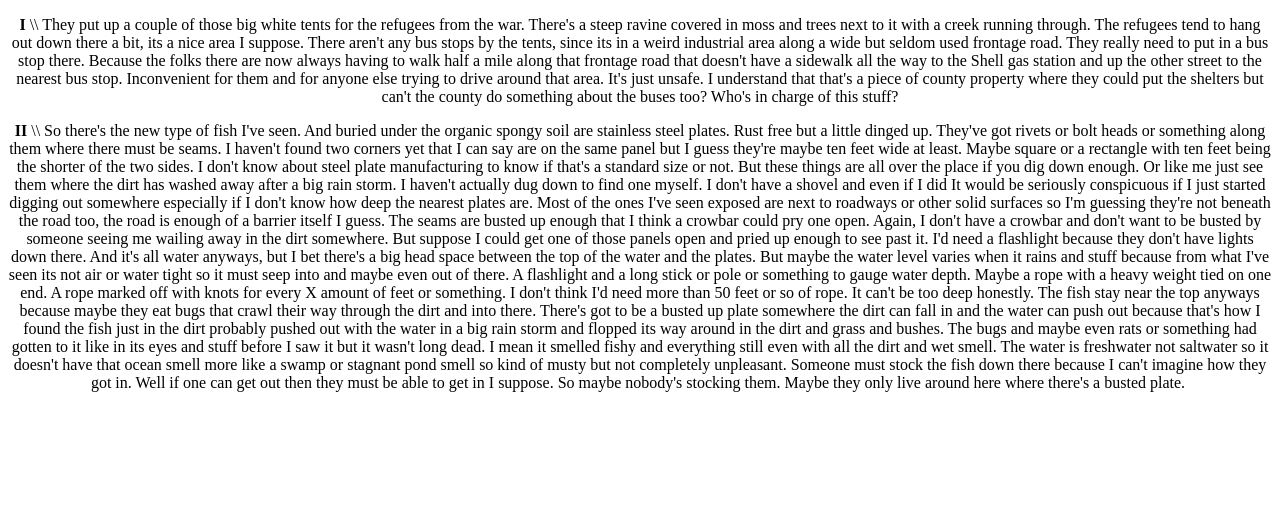
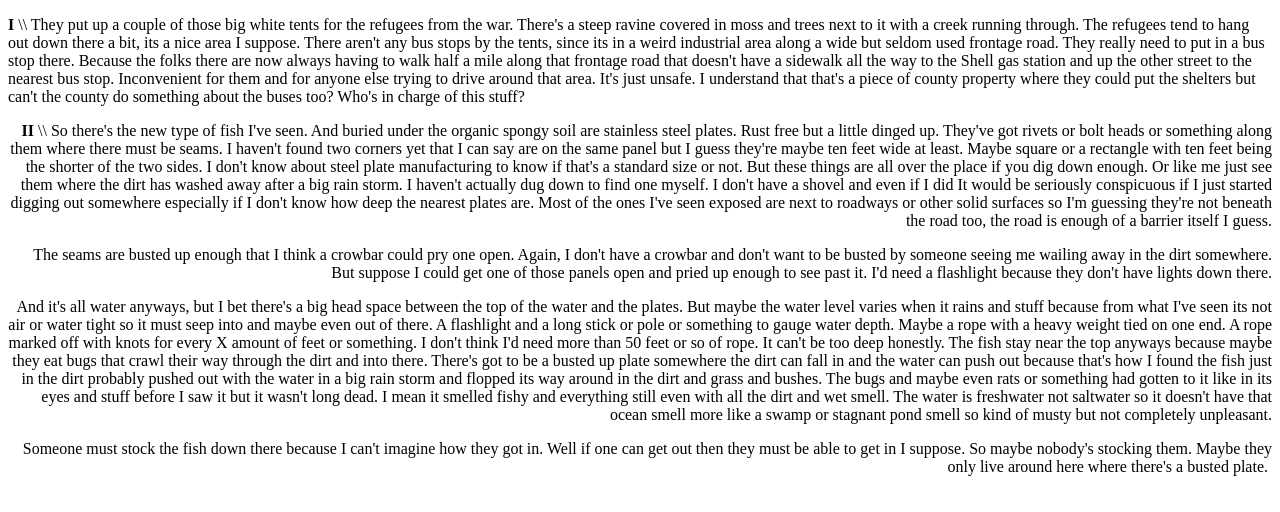
Before and after one commit to grafine-sextant/grafine-sextant.github.io, a plain HTML site: page valley/valley1.html in a window 1280 px wide. Drawn offline with Linux system fonts and the light colour scheme.

Commit message:
Update valley1.html

```diff
--- a/valley/valley1.html
+++ b/valley/valley1.html
@@ -5,15 +5,15 @@
     <title>valley</title>
   </head>
   <body>
-<div align="center">
+<div align="left">
       <p><strong>I</strong> \\ They put up a couple of those big white tents for the refugees from the war. There's a steep ravine covered in moss and trees next to it with a creek running through. The refugees tend to hang out down there a bit, its a nice area I suppose. There aren't any bus stops by the tents, since its in a weird industrial area along a wide but seldom used frontage road. They really need to put in a bus stop there. Because the folks there are now always having to walk half a mile along that frontage road that doesn't have a sidewalk all the way to the Shell gas station and up the other street to the nearest bus stop. Inconvenient for them and for anyone else trying to drive around that area. It's just unsafe. I understand that that's a piece of county property where they could put the shelters but can't the county do something about the buses too? Who's in charge of this stuff?
 </p>
     </div>
-        <div align="center">
-<p><strong>II</strong> \\ So there's the new type of fish I've seen. And buried under the organic spongy soil are stainless steel plates. Rust free but a little dinged up. They've got rivets or bolt heads or something along them where there must be seams. I haven't found two corners yet that I can say are on the same panel but I guess they're maybe ten feet wide at least. Maybe square or a rectangle with ten feet being the shorter of the two sides. I don't know about steel plate manufacturing to know if that's a standard size or not. But these things are all over the place if you dig down enough. Or like me just see them where the dirt has washed away after a big rain storm. I haven't actually dug down to find one myself. I don't have a shovel and even if I did It would be seriously conspicuous if I just started digging out somewhere especially if I don't know how deep the nearest plates are. Most of the ones I've seen exposed are next to roadways or other solid surfaces so I'm guessing they're not beneath the road too, the road is enough of a barrier itself I guess.
-The seams are busted up enough that I think a crowbar could pry one open. Again, I don't have a crowbar and don't want to be busted by someone seeing me wailing away in the dirt somewhere. But suppose I could get one of those panels open and pried up enough to see past it. I'd need a flashlight because they don't have lights down there.
-And it's all water anyways, but I bet there's a big head space between the top of the water and the plates. But maybe the water level varies when it rains and stuff because from what I've seen its not air or water tight so it must seep into and maybe even out of there. A flashlight and a long stick or pole or something to gauge water depth. Maybe a rope with a heavy weight tied on one end. A rope marked off with knots for every X amount of feet or something. I don't think I'd need more than 50 feet or so of rope. It can't be too deep honestly. The fish stay near the top anyways because maybe they eat bugs that crawl their way through the dirt and into there. There's got to be a busted up plate somewhere the dirt can fall in and the water can push out because that's how I found the fish just in the dirt probably pushed out with the water in a big rain storm and flopped its way around in the dirt and grass and bushes. The bugs and maybe even rats or something had gotten to it like in its eyes and stuff before I saw it but it wasn't long dead. I mean it smelled fishy and everything still even with all the dirt and wet smell. The water is freshwater not saltwater so it doesn't have that ocean smell more like a swamp or stagnant pond smell so kind of musty but not completely unpleasant.
-Someone must stock the fish down there because I can't imagine how they got in. Well if one can get out then they must be able to get in I suppose. So maybe nobody's stocking them. Maybe they only live around here where there's a busted plate.
+        <div align="right">
+<p><strong>II</strong> \\ So there's the new type of fish I've seen. And buried under the organic spongy soil are stainless steel plates. Rust free but a little dinged up. They've got rivets or bolt heads or something along them where there must be seams. I haven't found two corners yet that I can say are on the same panel but I guess they're maybe ten feet wide at least. Maybe square or a rectangle with ten feet being the shorter of the two sides. I don't know about steel plate manufacturing to know if that's a standard size or not. But these things are all over the place if you dig down enough. Or like me just see them where the dirt has washed away after a big rain storm. I haven't actually dug down to find one myself. I don't have a shovel and even if I did It would be seriously conspicuous if I just started digging out somewhere especially if I don't know how deep the nearest plates are. Most of the ones I've seen exposed are next to roadways or other solid surfaces so I'm guessing they're not beneath the road too, the road is enough of a barrier itself I guess.</p>
+<p>The seams are busted up enough that I think a crowbar could pry one open. Again, I don't have a crowbar and don't want to be busted by someone seeing me wailing away in the dirt somewhere. But suppose I could get one of those panels open and pried up enough to see past it. I'd need a flashlight because they don't have lights down there. </p>
+<p>And it's all water anyways, but I bet there's a big head space between the top of the water and the plates. But maybe the water level varies when it rains and stuff because from what I've seen its not air or water tight so it must seep into and maybe even out of there. A flashlight and a long stick or pole or something to gauge water depth. Maybe a rope with a heavy weight tied on one end. A rope marked off with knots for every X amount of feet or something. I don't think I'd need more than 50 feet or so of rope. It can't be too deep honestly. The fish stay near the top anyways because maybe they eat bugs that crawl their way through the dirt and into there. There's got to be a busted up plate somewhere the dirt can fall in and the water can push out because that's how I found the fish just in the dirt probably pushed out with the water in a big rain storm and flopped its way around in the dirt and grass and bushes. The bugs and maybe even rats or something had gotten to it like in its eyes and stuff before I saw it but it wasn't long dead. I mean it smelled fishy and everything still even with all the dirt and wet smell. The water is freshwater not saltwater so it doesn't have that ocean smell more like a swamp or stagnant pond smell so kind of musty but not completely unpleasant.</p>
+<p>Someone must stock the fish down there because I can't imagine how they got in. Well if one can get out then they must be able to get in I suppose. So maybe nobody's stocking them. Maybe they only live around here where there's a busted plate.
 </p>
     </div>
   </body>
```
